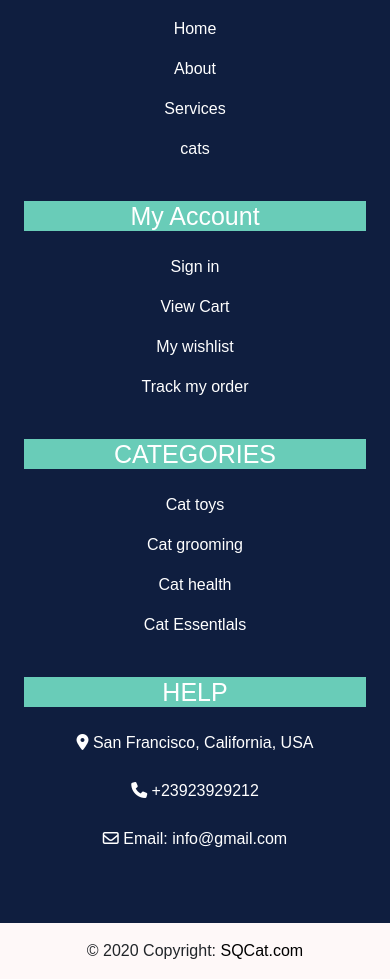
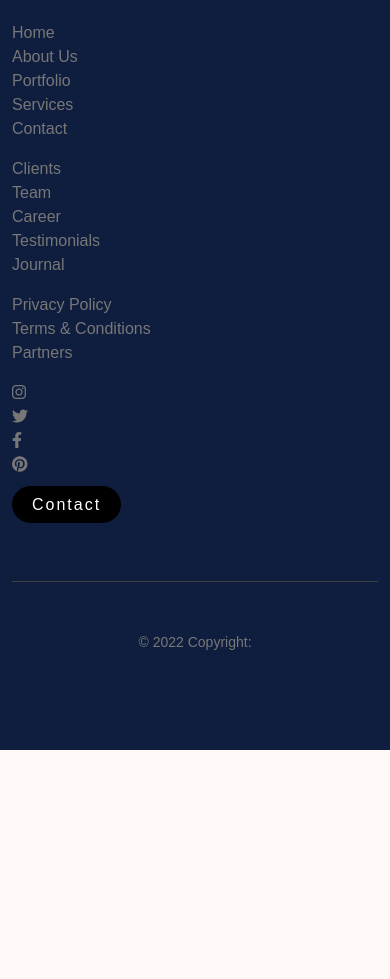
Before and after one commit to saddam-maratouq/Cat_Store, a React (Vite) app: page / in a window 390 px wide. Shown: the part 9308-10287 px from the top of the page. After the commit the page ends 10058 px from the top, so only its background shows below. Built offline with nearby package versions, Linux system fonts and the light colour scheme.

Commit message:
add some changes => change footer , handle the grid display on prodect

```diff
--- a/src/Cat-Data/CatData.js
+++ b/src/Cat-Data/CatData.js
@@ -5,7 +5,7 @@
     {
         "id":  1  ,
         "price": 100,
-        "name": " white Exotic " ,
+        "name": " White Exotic " ,
         "Image": "https://imagesvc.meredithcorp.io/v3/mm/image?url=https%3A%2F%2Fstatic.onecms.io%2Fwp-content%2Fuploads%2Fsites%2F47%2F2020%2F08%2F01%2Fwhite-exotic-shorthair-cat_1159213681-2000.jpg",
         "description": "Lorem Ipsum is simply dummy text of the printing and typesetting industry. Lorem Ipsum has been the\n          industry's standard dummy text ever since the 1500s, when an unknown printer took a galley of type and scrambled it to make a type specimen book."
       },
@@ -36,7 +36,7 @@
 
       {
         "id": 4,
-        "name": " white british  ",
+        "name": " White british  ",
         "price": 350,
         "Image": "https://static.wixstatic.com/media/9d3609_eb9f59b5f7c64d93a5686d606094011e~mv2.jpg/v1/fill/w_640,h_504,al_c,q_80,usm_0.66_1.00_0.01/9d3609_eb9f59b5f7c64d93a5686d606094011e~mv2.webp" ,
         "description": "Lorem Ipsum is simply dummy text of the printing and typesetting industry. Lorem Ipsum has been the\n          industry's standard dummy text ever since the 1500s, when an unknown printer took a galley of type and scrambled it to make a type specimen book."
--- a/src/components/cartItem/CartItem.css
+++ b/src/components/cartItem/CartItem.css
@@ -9,7 +9,7 @@
 .table {
     /* border-right: 2px solid #0F1E3F ;  */
     transition: 2s ease-in-out ;
-     width: 98% ;
+    margin-left: 20px;
 
 }
 
--- a/src/components/cartItem/CartItem.jsx
+++ b/src/components/cartItem/CartItem.jsx
@@ -58,7 +58,7 @@ const CartItem = ({cat}) => {
       <table class="table mt-5      ">
       <tbody  className=' carts ' >
     <tr className='  flex-column' >
-      <td> <img src={cat.Image} alt=" cats"  style={{ width : '13rem' }} /> </td>
+      <td> <img src={cat.Image} alt=" cats"  style={{ width : '10rem' , borderRadius:'10px' }} /> </td>
       <td> <h4> {cat.name}   </h4> </td>
       <td> <h5> ${cat.price} </h5> </td>
       <td>
@@ -81,18 +81,3 @@ const CartItem = ({cat}) => {
     }
 
     export default CartItem    ;
-
-
-
-    //  <table>
-    //   <tbody>
-    //     <tr>
-    //       <td>{this.props.order.number}</td>
-    //       <td>{this.props.order.products}</td>
-    //       <td>{this.props.order.shippingDate}</td>
-    //       <td>{this.props.order.status}</td>
-    //     </tr>
-    //   </tbody>
-    // </table>
-
-    <tr><td><button class="editbtn">edit</button></td></tr>
--- a/src/components/footer/Footer.jsx
+++ b/src/components/footer/Footer.jsx
@@ -9,162 +9,59 @@ import './footer.css'
 
 const Footer = () => {
   return (
-    <>
 
- {/* Footer  */}
-<footer className="  text-center text-white ">
-   {/* Grid container  */}
-  <div className="container p-4">
-     {/* Section: Social media  */}
 
-     {/* Section: Social media  */}
-
-     {/* Section: Form  */}
-    <section className="">
-      <form action="">
-        {/* Grid row */}
-        <div className="row d-flex justify-content-center">
-          {/* Grid column */}
-          <div className="col-auto">
-            <p className="pt-2">
-              <strong>Sign up for our newsletter</strong>
-            </p>
+<footer class="footer-content d-lg-flex ">
+<div class="container">
+<div class="row">
+<div class="col-md-4 pr-md-5">
+<a href="#" class="footer-site-logo d-block mb-4">Colorlib</a>
+<p>Lorem ipsum dolor sit amet consectetur adipisicing elit. Eligendi quasi perferendis ratione perspiciatis accusantium.</p>
 </div>
-          {/* Grid column */}
-
-          {/* Grid column */}
-          <div className="col-md-5 col-12">
-             {/* Email input  */}
-            <div className="form-outline form-white mb-4">
-              <input type="email" id="form5Example21" className="form-control" />
-              <label className="form-label" for="form5Example21">Email address</label>
+<div class="col-md">
+<ul class="list-unstyled nav-links">
+<li><a href="#">Home</a></li>
+<li><a href="#">About Us</a></li>
+<li><a href="#">Portfolio</a></li>
+<li><a href="#">Services</a></li>
+<li><a href="#">Contact</a></li>
+</ul>
+</div>
+<div class="col-md">
+<ul class="list-unstyled nav-links">
+<li><a href="#">Clients</a></li>
+<li><a href="#">Team</a></li>
+<li><a href="#">Career</a></li>
+<li><a href="#">Testimonials</a></li>
+<li><a href="#">Journal</a></li>
+</ul>
+</div>
+<div class="col-md">
+<ul class="list-unstyled nav-links">
+<li><a href="#">Privacy Policy</a></li>
+<li><a href="#">Terms &amp; Conditions</a></li>
+<li><a href="#">Partners</a></li>
+</ul>
+</div>
+<div class="col-md text-md-center">
+<ul class="social list-unstyled d-md-flex justify-content-evenly  ">
+<li><a href="#"><i class="fa-brands fa-instagram"></i></a></li>
+<li><a href="#"><i class="fa-brands fa-twitter"></i></a></li>
+<li><a href="#"><i class="fa-brands fa-facebook-f"></i></a></li>
+<li><a href="#"><i class="fa-brands fa-pinterest"></i></a></li>
+</ul>
+<p class=""><a href="#" class=" btn-info btn-footer ">Contact</a></p>
 </div>
 </div>
-          {/* Grid column */}
-
-          {/* Grid column */}
-          <div className="col-auto">
-             {/* Submit button  */}
-            <button type="submit" className="btn btn-outline-light mb-4">
-              Subscribe
-            </button>
+<div class="row-f ">
+<div class="col-12 text-center">
+<div class="copyright mt-5 pt-5">
+<p><small>  © 2022 Copyright:</small></p>
 </div>
-          {/* Grid column */}
 </div>
-        {/* Grid row */}
-      </form>
-    </section>
-     {/* Section: Form  */}
-
-     {/* Section: Text  */}
-    <section className="mb-4">
-      <p>
-
-      </p>
-    </section>
-     {/* Section: Text  */}
-
-     {/* Section: Links  */}
-    <section className="">
-      {/* Grid row */}
-      <div className="row">
-        {/* Grid column */}
-        <div className="col-lg-3 col-md-6 mb-4 mb-md-0">
-          <h5 className="text-uppercase f-title mb-4 ">Quick Links</h5>
-
-          <ul className="list-unstyled mb-0 ">
-            <li className='m-3'>
-              <a href="#!" className="text-white">Home </a>
-            </li>
-            <li className='m-3' >
-              <a href="#!" className="text-white"> About </a>
-            </li>
-            <li className='m-3' >
-              <a href="#!" className="text-white"> Services </a>
-            </li>
-            <li className='m-3' >
-              <a href="#!" className="text-white"> cats</a>
-            </li>
-          </ul>
 </div>
-        {/* Grid column */}
-
-        {/* Grid column */}
-        <div className="col-lg-3 col-md-6 mb-4 mb-md-0">
-          <h5 className="f-title mb-4">  My Account  </h5>
-
-          <ul className="list-unstyled mb-0">
-            <li className='m-3'  >
-              <a href="#!" className="text-white"> Sign in </a>
-            </li>
-            <li className='m-3'>
-              <a href="#!" className="text-white"> View Cart</a>
-            </li>
-            <li className='m-3'>
-              <a href="#!" className="text-white"> My wishlist </a>
-            </li>
-            <li className='m-3' >
-              <a href="#!" className="text-white"> Track my order </a>
-            </li>
-          </ul>
 </div>
-        {/* Grid column */}
-
-        {/* Grid column */}
-        <div className="col-lg-3 col-md-6 mb-4 mb-md-0">
-          <h5 className="text-uppercase f-title mb-4"> Categories </h5>
-
-          <ul className="list-unstyled mb-0">
-            <li  className='m-3' >
-              <a href="#!" className="text-white">Cat toys</a>
-            </li>
-            <li className='m-3' >
-              <a href="#!" className="text-white"> Cat grooming </a>
-            </li>
-            <li className='m-3' >
-              <a href="#!" className="text-white"> Cat health</a>
-            </li>
-            <li className='m-3'>
-              <a href="#!" className="text-white"> Cat Essentlals </a>
-            </li>
-          </ul>
-        </div>
-        {/* Grid column */}
-
-        {/* Grid column */}
-        <div className="col-lg-3 col-md-6 mb-4 mb-md-0">
-          <h5 className="text-uppercase f-title mb-4 "> Help </h5>
-
-          <ul className="list-unstyled mb-0">
-            <li className='m-4' >
-              <a href="#!" className="text-white"> <i class="fa-solid fa-location-dot"></i> San Francisco, California, USA </a>
-            </li>
-            <li className='m-4'>
-              <a href="#!" className="text-white tele "> <i className="fa-solid fa-phone"> </i> +23923929212 </a>
-            </li>
-            <li className='m-4'>
-              <a href="#!" className="text-white">  <i className="fa-regular fa-envelope"> </i> Email: info@gmail.com</a>
-            </li>
-
-          </ul>
-        </div>
-        {/* Grid column */}
-      </div>
-      {/* Grid row */}
-    </section>
-     {/* Section: Links  */}
-  </div>
-   {/* Grid container  */}
-
-   {/* Copyright  */}
-   {/* Copyright  */}
 </footer>
-  <div className="text-center p-3 mb-0">
-    © 2020 Copyright:  {' '}
-    <a className="text-black" href="#">SQCat.com</a>
-  </div>
- {/* Footer  */}
-   </>
    )
 }
 
--- a/src/components/footer/footer.css
+++ b/src/components/footer/footer.css
@@ -1,20 +1,73 @@
+/*
+
+.footer-Content {
+
+    background-color: #0F1E3F;
+}
 
 footer {
     background-color: #0F1E3F;
-    /* display: flex; */
-    min-height: 60vh;
-    display: flex;
+
+    /* min-height: 60vh; */
+    /* display: flex;
     justify-content: center;
     align-items: center;
     margin-top: 70px;
+    flex: 1; */
+
+
+
+
+ footer {
     flex: 1;
-}
+    display: flex;
+    min-height: 40vh;
+    margin-top: 170px;
+
+ }
 
 a {
     text-decoration: none;
+    color: #777;
 }
 
-.f-title {
+
+a:hover {
+    color: #69CCB8;
+}
+/* .f-title {
     font-size: 25px;
-    background-color:   #69CCB8
+    background-color:   #69CCB8;
+    /* letter-spacing: 5px; */
+    /* padding: 7px; */
+    /* border-radius: 10px; */
+/* } */
+
+ .footer-content {
+    padding: 5rem 0;
+    background-color: #0F1E3F;
+    /* color: #fff; */
+    color: #777;
+ }
+
+.btn-footer {
+    border-radius: 30px;
+    border: none;
+    padding: 10px 20px;
+    color: #fff ;
+    background-color: #000000  !important;
+    font-size: 16px;
+    font-weight: 400;
+    width: auto;
+    letter-spacing: 2px;
 }
+
+.btn-footer:hover {
+    color: #fff !important ;
+
+}
+
+.copyright {
+
+        border-top: 1px solid #404040;
+}
--- a/src/components/header/Header.jsx
+++ b/src/components/header/Header.jsx
@@ -25,7 +25,7 @@ const Header = () => {
 
     return (
 
-      <>
+      <div className='Main-style' >
 
 
       <nav className="navbar navbar-expand-lg navbar-light bg-light">
@@ -87,7 +87,7 @@ const Header = () => {
     <Route path="/cat/:id" element={<Cat />} exact  />
    </Routes>
 
-   </>
+   </div>
 
     )
 }
--- a/src/pages/home/Feathers/Feathers.css
+++ b/src/pages/home/Feathers/Feathers.css
@@ -38,7 +38,7 @@
 }
 
 
-.card:hover {
+.content .card:hover {
     background-color: var(--Sec-color);
     color: white;
     transform: scale(1.1);
--- a/src/pages/producet/products.css
+++ b/src/pages/producet/products.css
@@ -5,8 +5,10 @@
 }
 
  .producet-title {
-    text-align: center;
+  text-align: center;
   margin: 100px 0 !important;
+  font-size: 50px;
+  font-weight: 800;
 }
 
 
```
Also changed, not shown: src/components/header/header.css (+8 -0 lines), src/components/prodect/ProductItem.jsx (+6 -6 lines), src/components/prodect/item.css (+11 -4 lines). Lines whose indentation alone changed are shown as unchanged.
